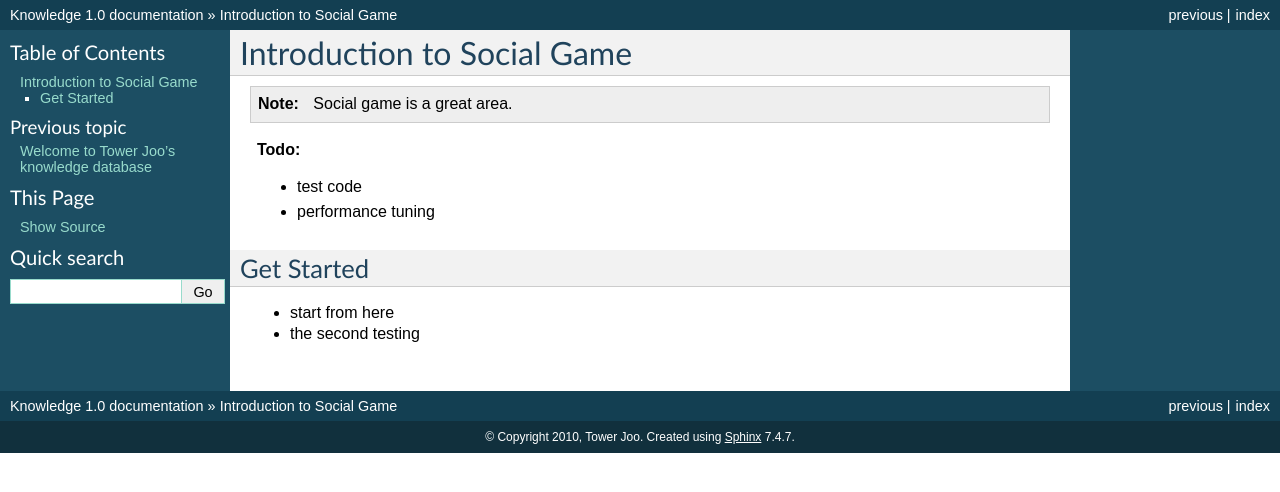
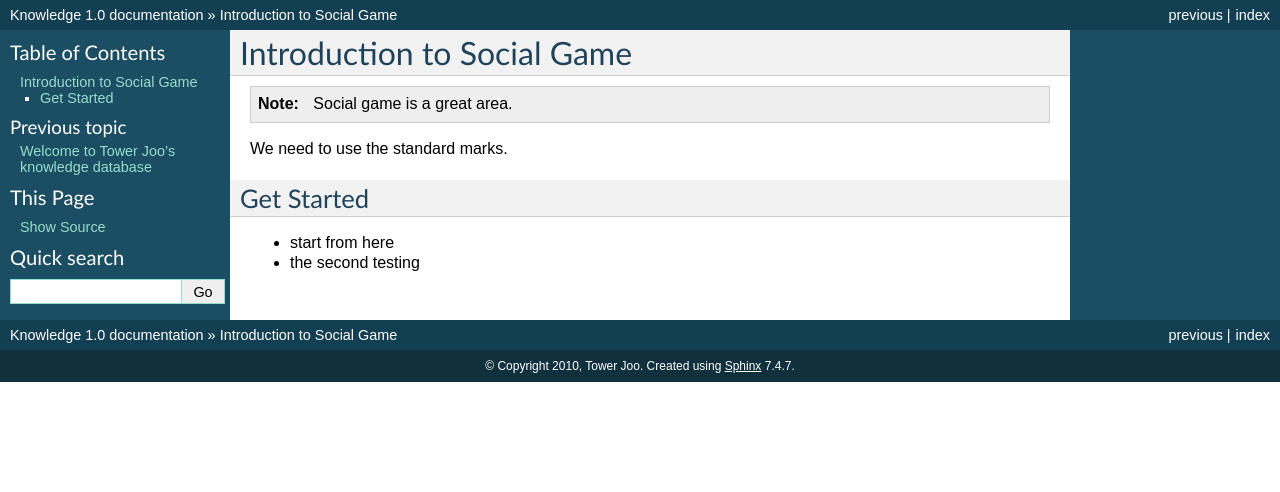
Before and after one commit to towerjoo/knowledge, a Sphinx documentation site: the page built from docs/intro.rst, in a window 1280 px wide. Shown: the top 492 px of the page. Built offline with Sphinx 7.4.7, drawn with Linux system fonts in a browser that asks for light colours; formulas are drawn with MathJax 3.

Commit message:
check in for test the auto update of RTD

```diff
--- a/docs/intro.rst
+++ b/docs/intro.rst
@@ -5,10 +5,7 @@ Introduction to Social Game
 
     Social game is a great area.
 
-.. todo::
-
-    * test code
-    * performance tuning
+We need to use the standard marks.
 
 Get Started
 ---------------
```
